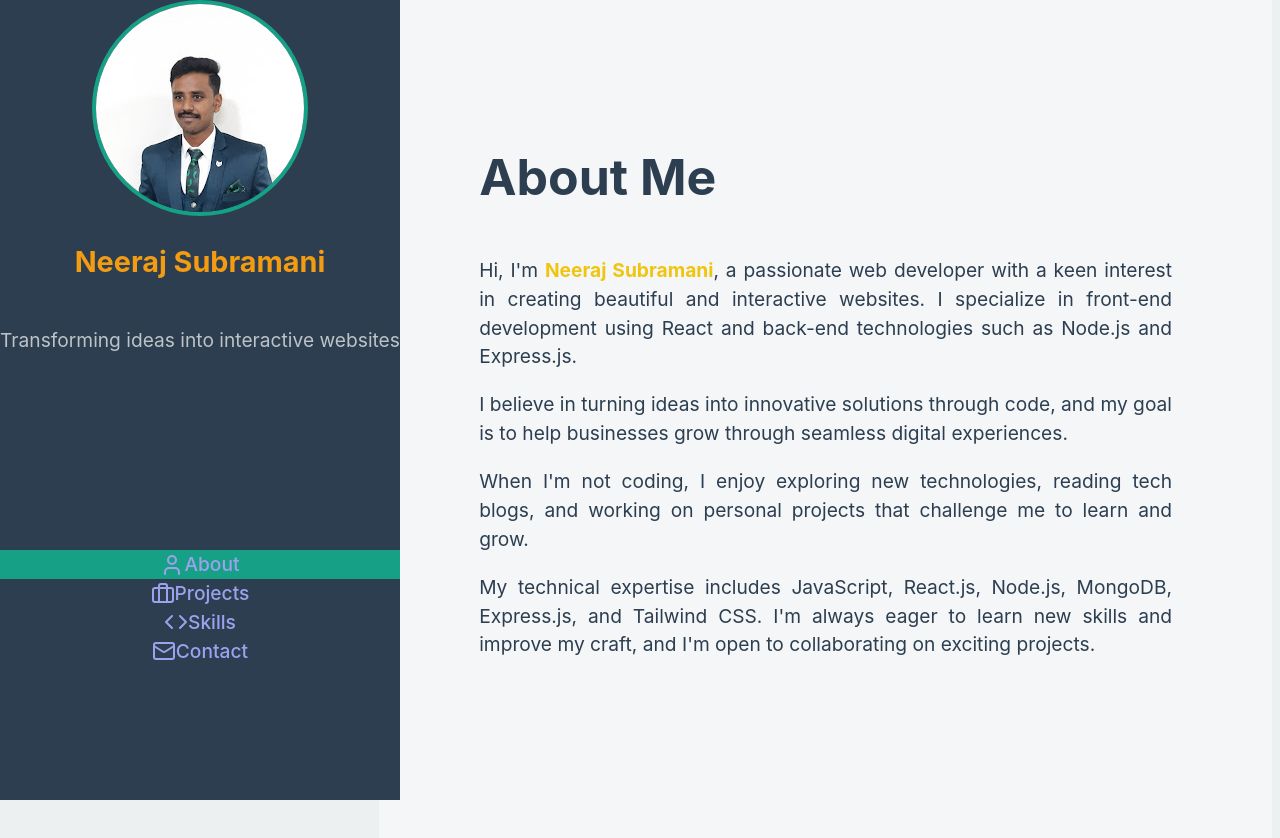
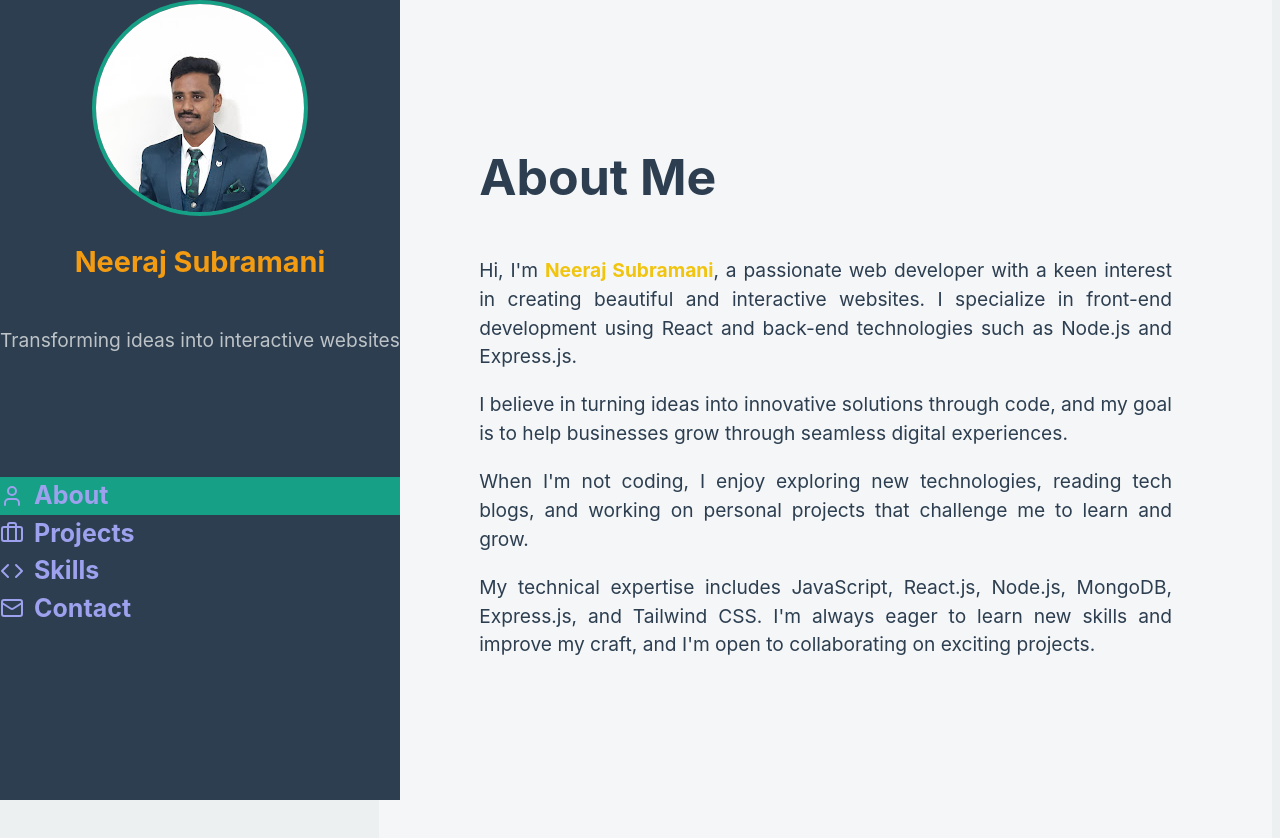
Before and after one commit to Neeraj0906/Portfolio-WEB, a React (Vite) app: page /#/about in a window 1280 px wide. Shown: the top 838 px of the page. Built offline with nearby package versions, Linux system fonts and the light colour scheme.

Commit message:
Second commit

```diff
--- a/src/components/Navbar.jsx
+++ b/src/components/Navbar.jsx
@@ -19,60 +19,61 @@ const Navbar = () => {
       </div>
 
       {/* Navigation Links */}
-      <div style={{ marginBottom: "7rem" }} className="flex flex-col items-center mt-4">
+      <div style={{marginTop:"-70px"}} className="flex flex-col items-start mt-8 flex-grow justify-center">
         <NavLink
           to="/about"
           className={({ isActive }) =>
-            `flex items-center p-4 mb-4 w-full justify-center rounded-lg text-lg font-semibold ${
+            `flex items-center p-4 mb-4 w-full justify-start rounded-lg text-xl font-semibold ${
               isActive
                 ? "bg-[#16A085] text-white"
                 : "hover:bg-[#1ABC9C] hover:text-white transition-all"
             }`
-          }
+          } style={{fontSize: "25px"}}
         >
           <User className="mr-3" />
-          About
+          <b style={{marginLeft:"10px"}}>About</b>
         </NavLink>
+
         <NavLink
           to="/projects"
           className={({ isActive }) =>
-            `flex items-center p-4 mb-4 w-full justify-center rounded-lg text-lg font-semibold ${
+            `flex items-center p-4 mb-4 w-full justify-start rounded-lg text-lg font-semibold ${
               isActive
                 ? "bg-[#16A085] text-white"
                 : "hover:bg-[#1ABC9C] hover:text-white transition-all"
             }`
-          }
+          } style={{fontSize: "25px"}}
         >
           <Briefcase className="mr-3" />
-          Projects
+          <b style={{marginLeft:"10px"}}>Projects</b>
         </NavLink>
 
         <NavLink
           to="/skills"
           className={({ isActive }) =>
-            `flex items-center p-4 mb-4 w-full justify-center rounded-lg text-lg font-semibold ${
+            `flex items-center p-4 mb-4 w-full justify-start rounded-lg text-lg font-semibold ${
               isActive
                 ? "bg-[#16A085] text-white"
                 : "hover:bg-[#1ABC9C] hover:text-white transition-all"
             }`
-          }
+          } style={{fontSize: "25px"}}
         >
           <Code className="mr-3" />
-          Skills
+          <b style={{marginLeft:"10px"}}>Skills</b>
         </NavLink>
 
         <NavLink
           to="/contact"
           className={({ isActive }) =>
-            `flex items-center p-4 mb-4 w-full justify-center rounded-lg text-lg font-semibold ${
+            `flex items-center p-4 mb-4 w-full justify-start rounded-lg text-lg font-semibold ${
               isActive
                 ? "bg-[#16A085] text-white"
                 : "hover:bg-[#1ABC9C] hover:text-white transition-all"
             }`
-          }
+          } style={{fontSize: "25px"}}
         >
           <Mail className="mr-3" />
-          Contact
+          <b style={{marginLeft:"10px"}}>Contact</b>
         </NavLink>
       </div>
     </nav>
--- a/src/components/Projects.jsx
+++ b/src/components/Projects.jsx
@@ -71,7 +71,7 @@ const Projects = () => {
       style={{ marginLeft: "5rem", paddingLeft:"20px" }} // Adjust margin to match the width of Sidebar
     >
       <div className="max-w-4xl mx-auto relative">
-        <b><h1 style={{fontSize:"50px",marginBottom:"1px",marginTop:"10px"}} className="text-4xl font-semibold text-[#2C3E50] mb-6">Projects</h1></b>
+        <b><h1 style={{fontSize:"50px",marginBottom:"-8px",marginTop:"10px",backgroundColor:"#F5F5F5 ",borderRadius:"20px"}} className="text-4xl font-semibold text-[#14181c] mb-6">PROJECTS</h1></b>
 
         {/* Slider Container */}
         <div className="flex items-center space-x-4 relative">
@@ -95,20 +95,21 @@ const Projects = () => {
     alt={projects[currentIndex].name}
     className="w-full h-32 object-cover rounded-lg mb-4" // Reduced image height
   />
-  <h2 style={{marginTop:"-10px"}} className="text-xl font-semibold text-[#2C3E50] mb-2">
+  <h2 style={{marginTop:"-8px"}} className="text-xl font-semibold text-[#2C3E50] mb-2">
     {projects[currentIndex].name}
   </h2>
-  <p style={{marginTop:"-30px"}} className="text-sm text-[#7f8c8d] mb-4 line-clamp-3">
+  <p style={{marginTop:"-25px"}} className="text-sm text-[#7f8c8d] mb-4 line-clamp-3">
     {projects[currentIndex].summary}
   </p>
 
   {/* Vercel and GitHub Links */}
   <div style={{marginTop:"-20px"}} className="flex flex-col mt-4 space-y-2">
     <a
+    style={{color:"white",borderRadius:"20px",marginBottom:"3px"}}
       href={projects[currentIndex].vercelLink}
       target="_blank"
       rel="noopener noreferrer"
-      className="flex items-center justify-center bg-[#16A085] text-white px-6 py-2 rounded-lg shadow-md hover:bg-[#1ABC9C] transition duration-300"
+      className="flex items-center justify-center bg-[#1b2120] text-white px-6 py-2 rounded-lg shadow-md hover:bg-[#1ABC9C] transition duration-300"
     >
       <img
         src="/assets/Vercel icon.png"
@@ -118,10 +119,11 @@ const Projects = () => {
       View on Vercel
     </a>
     <a
+    style={{color:"white",borderRadius:"20px"}}
       href={projects[currentIndex].githubLink}
       target="_blank"
       rel="noopener noreferrer"
-      className="flex items-center justify-center bg-[#2C3E50] text-white px-6 py-2 rounded-lg shadow-md hover:bg-[#34495E] transition duration-300"
+      className="flex items-center justify-center bg-[#0e672a] text-white px-6 py-2 rounded-lg shadow-md hover:bg-[#34495E] transition duration-300"
     >
       <FontAwesomeIcon
         icon={faGithub}
--- a/src/components/Skills.jsx
+++ b/src/components/Skills.jsx
@@ -28,9 +28,9 @@ const Skills = () => {
     <section style={{marginLeft:"87px",backgroundColor:""}} className="ml-64 p-8 bg-[#2C3E50] min-h-screen">
       <div className="max-w-4xl mx-auto">
         {/* Skills Heading */}
-        <h1 className="text-5xl font-extrabold text-[#F1C40F] mb-8 text-center underline decoration-4 underline-offset-4 text-transparent bg-clip-text bg-gradient-to-r from-[#F1C40F] to-[#F39C12]">
+        {/* <h1 className="text-5xl font-extrabold text-[#F1C40F] mb-8 text-center underline decoration-4 underline-offset-4 text-transparent bg-clip-text bg-gradient-to-r from-[#F1C40F] to-[#F39C12]">
           Skills
-        </h1>
+        </h1> */}
 
         {/* Technical Skills Section */}
         <div className="mb-12">
@@ -41,7 +41,7 @@ const Skills = () => {
             {technicalSkills.map((skill, index) => (
               <div
                 key={index}
-                className="bg-[#34495E] p-6 rounded-lg shadow-lg hover:shadow-2xl transition-all ease-in-out duration-300 transform hover:scale-105"
+                className="bg-[#0d0e0f] p-6 rounded-lg shadow-lg hover:shadow-2xl transition-all ease-in-out duration-300 transform hover:scale-105"
               >
                 <h3 className="text-2xl font-semibold text-[#F1C40F] mb-2">{skill.name}</h3>
                 <p className="text-sm text-[#BDC3C7]">{skill.description}</p>
@@ -51,15 +51,15 @@ const Skills = () => {
         </div>
 
         {/* Soft Skills Section */}
-        <div>
-          <h2 className="text-3xl font-semibold text-[#BDC3C7] mb-6 text-center">
+        <div style={{marginTop:"-10px"}}>
+          <h2  className="text-3xl font-semibold text-[#BDC3C7] mb-6 text-center">
             Soft Skills
           </h2>
           <div className="grid grid-cols-2 sm:grid-cols-3 lg:grid-cols-4 gap-6">
             {softSkills.map((skill, index) => (
               <div
                 key={index}
-                className="bg-[#5D6D7E] p-6 rounded-lg shadow-md hover:shadow-lg transition-all ease-in-out duration-300 transform hover:scale-105"
+                className="bg-[#293c94] p-6 rounded-lg shadow-md hover:shadow-lg transition-all ease-in-out duration-300 transform hover:scale-105"
               >
                 <h3 className="text-2xl font-semibold text-white mb-2">{skill.name}</h3>
                 <p className="text-sm text-[#BDC3C7]">{skill.description}</p>
--- a/src/output.css
+++ b/src/output.css
@@ -166,6 +166,9 @@
 .items-center {
   align-items: center;
 }
+.items-start {
+  align-items: flex-start;
+}
 .justify-between {
   justify-content: space-between;
 }
@@ -174,6 +177,9 @@
 }
 .justify-end {
   justify-content: flex-end;
+}
+.justify-start {
+  justify-content: flex-start;
 }
 .overflow-hidden {
   overflow: hidden;
@@ -205,17 +211,23 @@
 .border-\[\#bdc3c7\] {
   border-color: #bdc3c7;
 }
+.bg-\[\#0d0e0f\] {
+  background-color: #0d0e0f;
+}
+.bg-\[\#0e672a\] {
+  background-color: #0e672a;
+}
+.bg-\[\#1ABC9C\] {
+  background-color: #1ABC9C;
+}
+.bg-\[\#1b2120\] {
+  background-color: #1b2120;
+}
 .bg-\[\#2C3E50\] {
   background-color: #2C3E50;
 }
 .bg-\[\#16A085\] {
   background-color: #16A085;
-}
-.bg-\[\#1ABC9C\] {
-  background-color: #1ABC9C;
-}
-.bg-\[\#99e4d5\] {
-  background-color: #99e4d5;
 }
 .bg-\[\#333\] {
   background-color: #333;
@@ -223,11 +235,38 @@
 .bg-\[\#3498db\] {
   background-color: #3498db;
 }
+.bg-\[\#3bcab9\] {
+  background-color: #3bcab9;
+}
 .bg-\[\#3c556d\] {
   background-color: #3c556d;
 }
 .bg-\[\#5D6D7E\] {
   background-color: #5D6D7E;
+}
+.bg-\[\#5d7e5f\] {
+  background-color: #5d7e5f;
+}
+.bg-\[\#7ab17e\] {
+  background-color: #7ab17e;
+}
+.bg-\[\#8ed2e3\] {
+  background-color: #8ed2e3;
+}
+.bg-\[\#58a49b\] {
+  background-color: #58a49b;
+}
+.bg-\[\#91e0d7\] {
+  background-color: #91e0d7;
+}
+.bg-\[\#99e4d5\] {
+  background-color: #99e4d5;
+}
+.bg-\[\#191f19\] {
+  background-color: #191f19;
+}
+.bg-\[\#293c94\] {
+  background-color: #293c94;
 }
 .bg-\[\#474c4b\] {
   background-color: #474c4b;
@@ -246,6 +285,12 @@
 }
 .bg-\[\#b6bd3f\] {
   background-color: #b6bd3f;
+}
+.bg-\[\#dda169\] {
+  background-color: #dda169;
+}
+.bg-\[\#e1dcd8\] {
+  background-color: #e1dcd8;
 }
 .bg-\[\#ecf0f1\] {
   background-color: #ecf0f1;
@@ -303,6 +348,14 @@
   --tw-gradient-via-stops: var(--tw-gradient-position,) var(--tw-gradient-from) var(--tw-gradient-from-position), var(--tw-gradient-via) var(--tw-gradient-via-position), var(--tw-gradient-to) var(--tw-gradient-to-position);
   --tw-gradient-stops: var(--tw-gradient-via-stops);
 }
+.to-\[\#2980b9\] {
+  --tw-gradient-to: #2980b9;
+  --tw-gradient-stops: var(--tw-gradient-via-stops, var(--tw-gradient-position,) var(--tw-gradient-from) var(--tw-gradient-from-position), var(--tw-gradient-to) var(--tw-gradient-to-position));
+}
+.to-\[\#2E86C1\] {
+  --tw-gradient-to: #2E86C1;
+  --tw-gradient-stops: var(--tw-gradient-via-stops, var(--tw-gradient-position,) var(--tw-gradient-from) var(--tw-gradient-from-position), var(--tw-gradient-to) var(--tw-gradient-to-position));
+}
 .to-\[\#8e44ad\] {
   --tw-gradient-to: #8e44ad;
   --tw-gradient-stops: var(--tw-gradient-via-stops, var(--tw-gradient-position,) var(--tw-gradient-from) var(--tw-gradient-from-position), var(--tw-gradient-to) var(--tw-gradient-to-position));
@@ -313,14 +366,6 @@
 }
 .to-\[\#58D68D\] {
   --tw-gradient-to: #58D68D;
-  --tw-gradient-stops: var(--tw-gradient-via-stops, var(--tw-gradient-position,) var(--tw-gradient-from) var(--tw-gradient-from-position), var(--tw-gradient-to) var(--tw-gradient-to-position));
-}
-.to-\[\#2980b9\] {
-  --tw-gradient-to: #2980b9;
-  --tw-gradient-stops: var(--tw-gradient-via-stops, var(--tw-gradient-position,) var(--tw-gradient-from) var(--tw-gradient-from-position), var(--tw-gradient-to) var(--tw-gradient-to-position));
-}
-.to-\[\#2E86C1\] {
-  --tw-gradient-to: #2E86C1;
   --tw-gradient-stops: var(--tw-gradient-via-stops, var(--tw-gradient-position,) var(--tw-gradient-from) var(--tw-gradient-from-position), var(--tw-gradient-to) var(--tw-gradient-to-position));
 }
 .to-\[\#A2DFF7\] {
@@ -358,6 +403,9 @@
 .text-\[\#2C3E50\] {
   color: #2C3E50;
 }
+.text-\[\#4E5D6C\] {
+  color: #4E5D6C;
+}
 .text-\[\#5DADE2\] {
   color: #5DADE2;
 }
@@ -369,6 +417,12 @@
 }
 .text-\[\#16A085\] {
   color: #16A085;
+}
+.text-\[\#14171b\] {
+  color: #14171b;
+}
+.text-\[\#14181c\] {
+  color: #14181c;
 }
 .text-\[\#BDC3C7\] {
   color: #BDC3C7;
```
